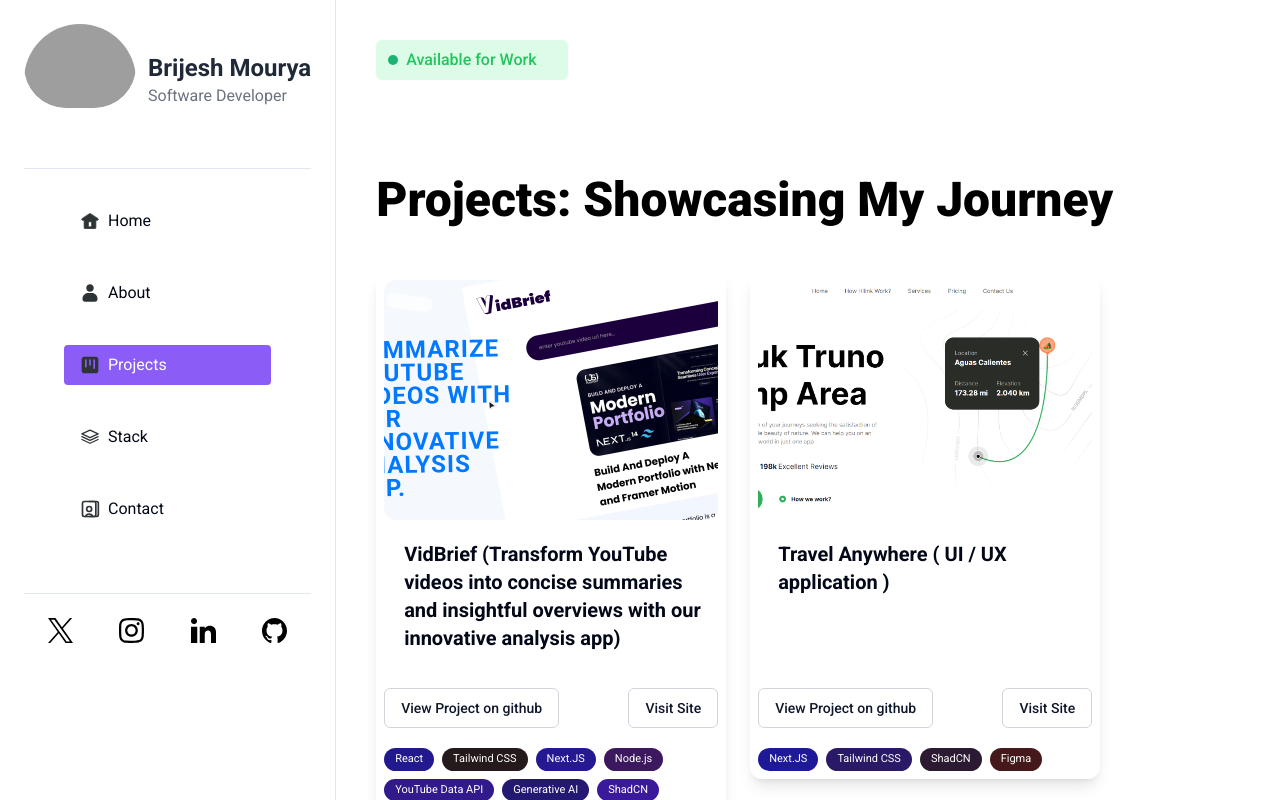
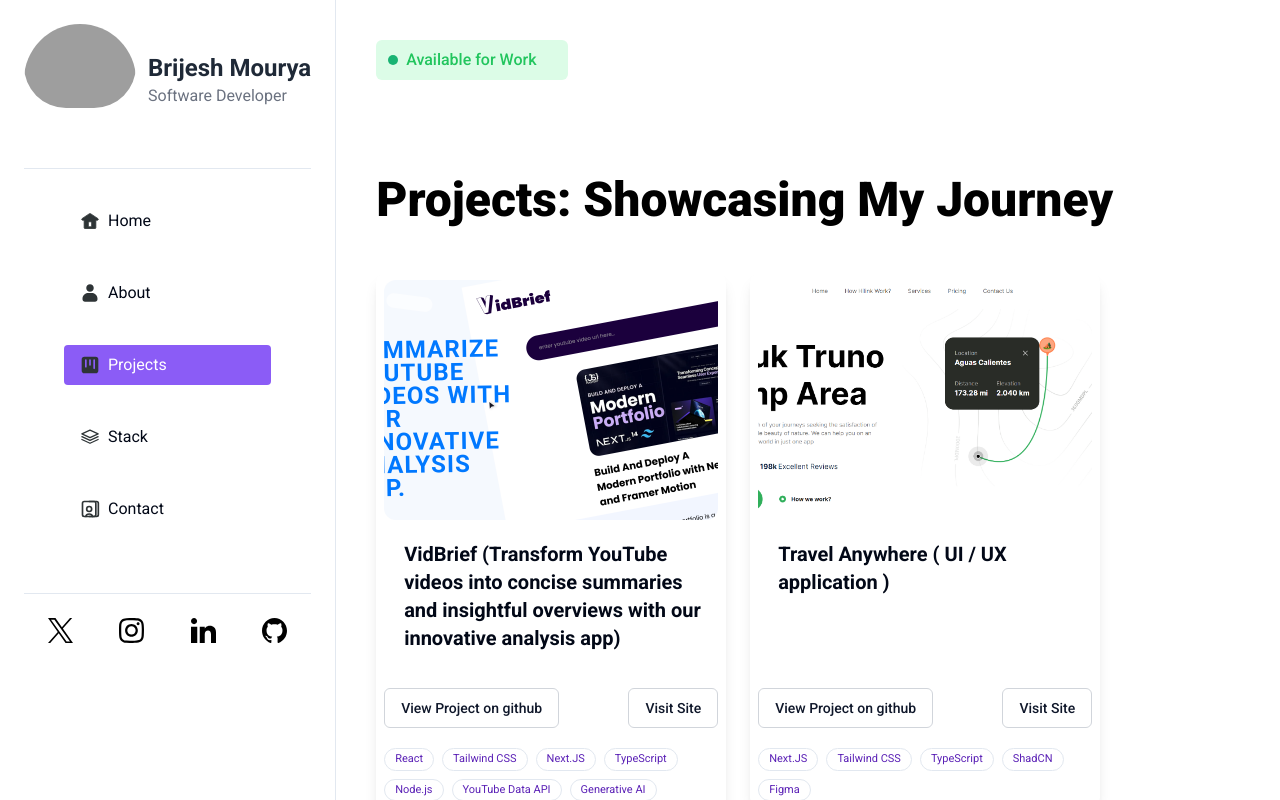
Before and after one commit to 123Brijesh44aa/brijesh-mourya-portfolio, a Next.js app: page /projects in a window 1280 px wide. Shown: the top 800 px of the page. Built offline with nearby package versions, Linux system fonts and the light colour scheme; grey boxes are pictures that could not be loaded.

Commit message:
update portfolio

```diff
--- a/components/cards/ProjectCard.tsx
+++ b/components/cards/ProjectCard.tsx
@@ -10,13 +10,6 @@ interface ProjectCardProps {
 	githubLink: string;
 	liveLink?: string;
 	techs?: string[];
-}
-
-function getRandomColor() {
-	const r = Math.floor(Math.random() * 50);
-	const g = Math.floor(0);
-	const b = Math.floor(Math.random() * 150);
-	return `rgba(${r},${g},${b},0.9)`;
 }
 
 const ProjectCard = ({projectImage, projectTitle, githubLink, liveLink, techs}: ProjectCardProps) => {
@@ -54,7 +47,7 @@ const ProjectCard = ({projectImage, projectTitle, githubLink, liveLink, techs}:
 				{
 					techs?.map((tech, index) => {
 						return (
-							<Badge key={index} className={"text-[11px] font-normal text-white"} style={{backgroundColor: getRandomColor()}}>{tech}</Badge>
+							<Badge key={index} variant={"outline"} className={"text-[11px] font-normal text-violet-800"}>{tech}</Badge>
 						)
 					})
 				}
--- a/components/home/RecentProjects.tsx
+++ b/components/home/RecentProjects.tsx
@@ -20,6 +20,7 @@ const RecentProjects = () => {
 								projectTitle={project.projectTitle}
 								githubLink={project.githubLink}
 								liveLink={project.liveLink}
+								techs={project.techs}
 								key={index}
 							/>
 						)
--- a/constants/constants.ts
+++ b/constants/constants.ts
@@ -4,14 +4,14 @@ export const projects = [
 		projectTitle: "VidBrief (Transform YouTube videos into concise summaries and insightful overviews with our innovative analysis app)",
 		githubLink: "https://github.com/123Brijesh44aa/vidbrief",
 		liveLink: "https://vidbrief.vercel.app/",
-		techs: ["React", "Tailwind CSS", "Next.JS", "Node.js", "YouTube Data API", "Generative AI", "ShadCN", "Figma"]
+		techs: ["React", "Tailwind CSS", "Next.JS", "TypeScript", "Node.js", "YouTube Data API", "Generative AI", "ShadCN", "Figma"]
 	},
 	{
 		projectImage: "/images/travel-anywhere.png",
 		projectTitle: "Travel Anywhere ( UI / UX application ) ",
 		githubLink: "https://github.com/123Brijesh44aa/TravelAnywhere",
 		liveLink: "https://travel-anywhere-five.vercel.app/",
-		techs: ["Next.JS", "Tailwind CSS", "ShadCN", "Figma"]
+		techs: ["Next.JS", "Tailwind CSS", "TypeScript", "ShadCN", "Figma"]
 	},
 	{
 		projectImage: "/images/pokemon-app-cover-image.png",
```
